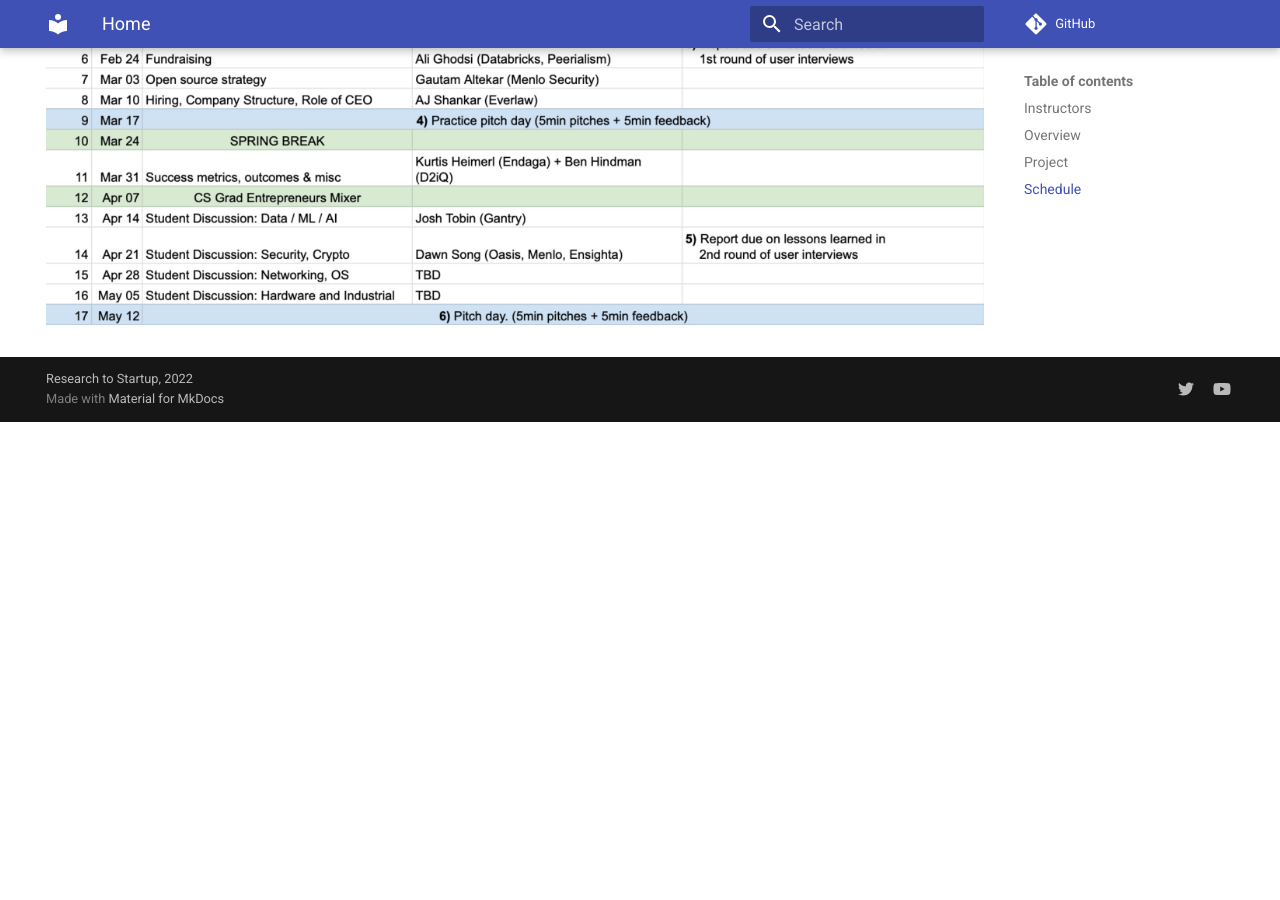
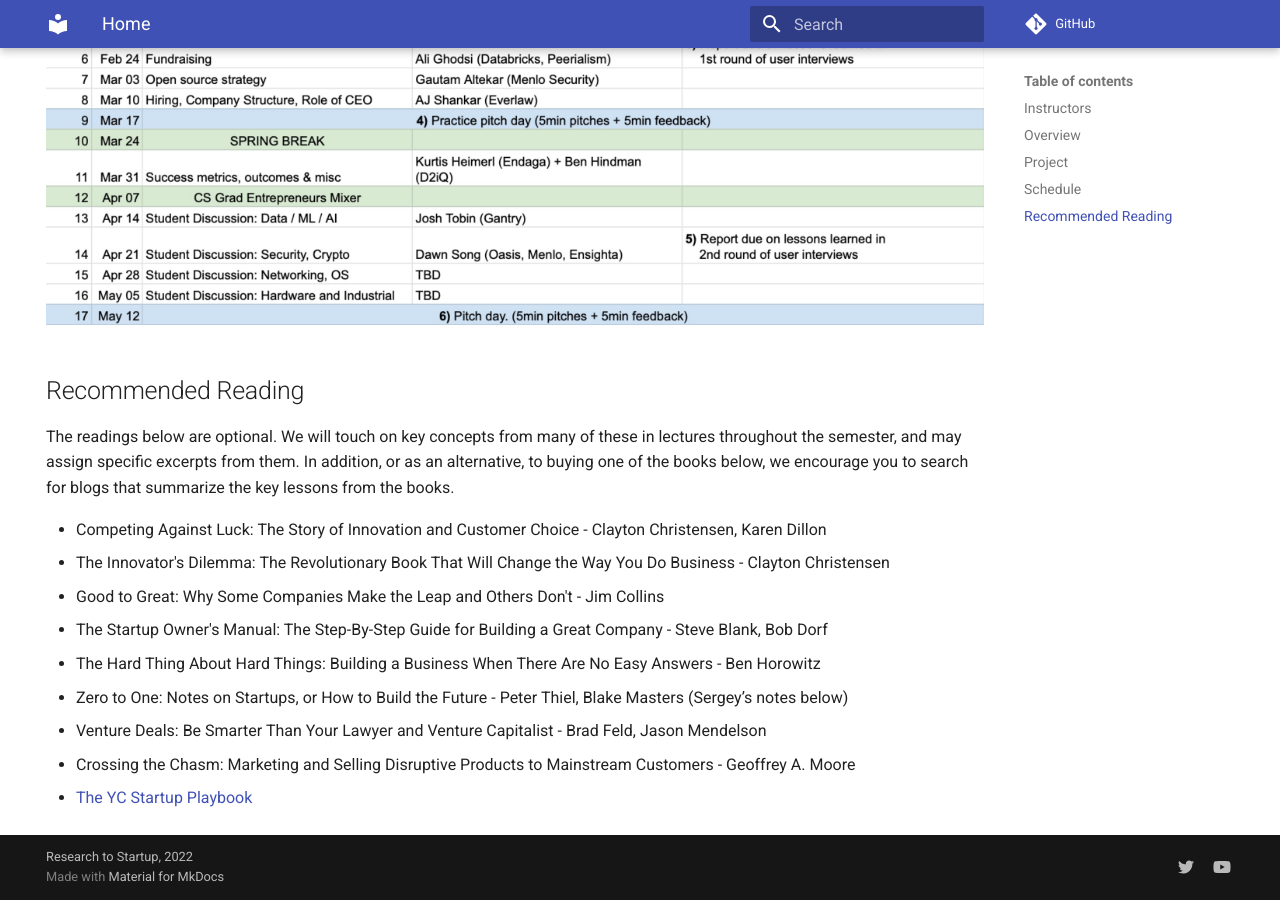
Before and after one commit to research-to-startup/research-to-startup.github.io, an MkDocs documentation site: the page built from docs/index.md, in a window 1280 px wide and 900 px high, scrolled down 1925 px. Built offline with MkDocs 1.6.1 and Material for MkDocs 9.7.7, drawn with Linux system fonts in a browser that asks for light colours; comment, search, counter and statistics services are not loaded; before the commit the page ends 2347 px from its top, so only the background shows below that.

Commit message:
Add recommended reading list to homepag

```diff
--- a/docs/index.md
+++ b/docs/index.md
@@ -63,3 +63,20 @@
 security/crypto, data/AI, etc.).
 
 ![](images/schedule.jpg)
+
+## Recommended Reading
+
+The readings below are optional. We will touch on key concepts from many of these
+in lectures throughout the semester, and may assign specific excerpts from them.
+In addition, or as an alternative, to buying one of the books below, we encourage
+you to search for blogs that summarize the key lessons from the books.
+
+* Competing Against Luck: The Story of Innovation and Customer Choice - Clayton Christensen, Karen Dillon
+* The Innovator's Dilemma: The Revolutionary Book That Will Change the Way You Do Business - Clayton Christensen
+* Good to Great: Why Some Companies Make the Leap and Others Don't - Jim Collins
+* The Startup Owner's Manual: The Step-By-Step Guide for Building a Great Company - Steve Blank, Bob Dorf
+* The Hard Thing About Hard Things: Building a Business When There Are No Easy Answers - Ben Horowitz
+* Zero to One: Notes on Startups, or How to Build the Future - Peter Thiel, Blake Masters (Sergey’s notes below)
+* Venture Deals: Be Smarter Than Your Lawyer and Venture Capitalist - Brad Feld, Jason Mendelson
+* Crossing the Chasm: Marketing and Selling Disruptive Products to Mainstream Customers - Geoffrey A. Moore
+* [The YC Startup Playbook](https://playbook.samaltman.com)
```
